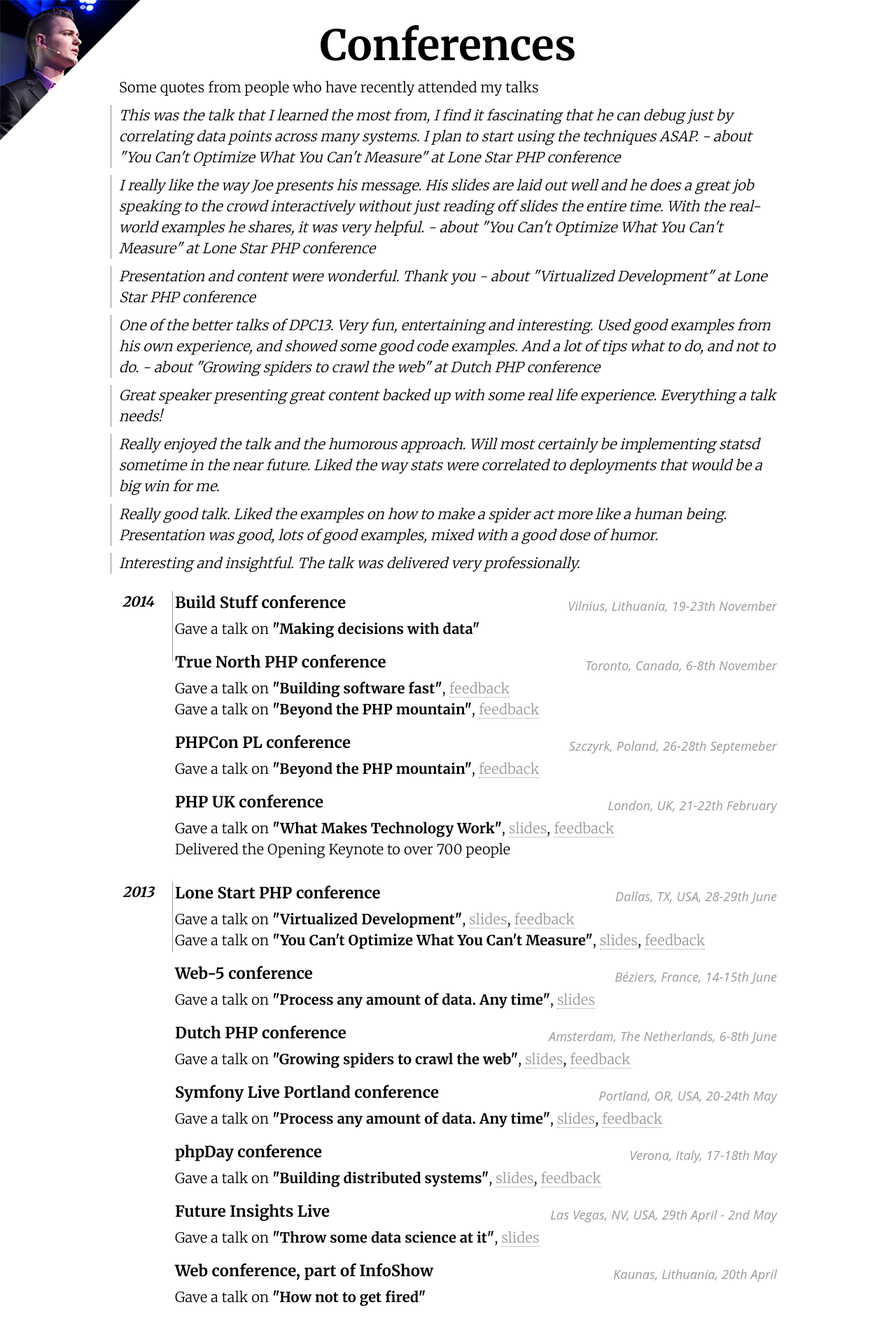
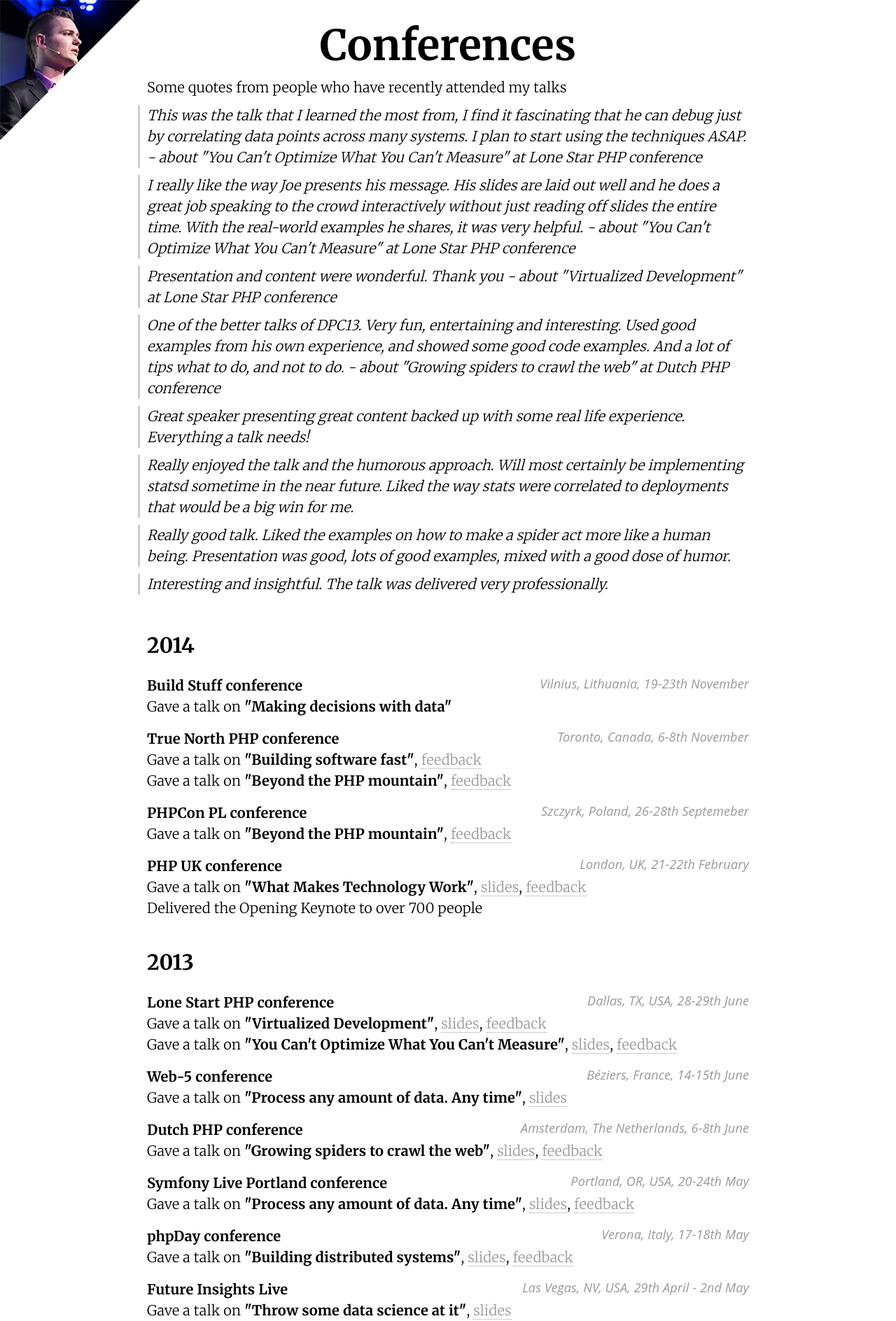
Before and after one commit to juokaz/juokaz.com, a Jekyll site: the page built from conferences.html, in a window 1280 px wide. Shown: the top 1888 px of the page at 70% size. Built offline with Jekyll 4.4.1, drawn with Linux system fonts in a browser that asks for light colours; nearby versions of some CDN libraries.

Commit message:
Fix internal pages to be responsive

```diff
--- a/conferences.html
+++ b/conferences.html
@@ -29,14 +29,11 @@ Some quotes from people who have recently attended my talks
 
 <ul id="photos"></ul>
 
-<dl>
-    <dd class="clear"></dd>
+{% for year in site.conferences %}
+    <h2>{{ year.year }}</h2>
 
-    {% for year in site.conferences %}
-    <dt>{{ year.year }}</dt>
-    <dd>
     {% for conference in year.talks %}
-        <h2>{{ conference.title }} <span>{{ conference.location }}, {{ conference.date }}</span></h2>
+    <h3>{{ conference.title }} <span>{{ conference.location }}, {{ conference.date }}</span></h3>
     <p>
         {% if conference.spoken %}
             {% for talk in conference.spoken %}
@@ -50,12 +47,8 @@ Some quotes from people who have recently attended my talks
         {% endif %}
     </p>
     {% endfor %}
-    </dd>
+{% endfor %}
 
-    <dd class="clear"></dd>
-
-    {% endfor %}
-</dl>
 </section>
 
 <script type="text/javascript" src="https://ajax.googleapis.com/ajax/libs/jquery/1.7.0/jquery.min.js"></script>
--- a/internal.css
+++ b/internal.css
@@ -1,20 +1,16 @@
 * { margin: 0; padding: 0; }
-body { font: 20px 'Merriweather', serif; letter-spacing: 0.01rem; font-weight: 300; line-height: 1.5; width: 940px; margin: 20px auto 30px; padding: 0 40px 0 40px;}
+body { font: 20px 'Merriweather', serif; letter-spacing: 0.01rem; font-weight: 300; line-height: 1.5; width: 100%; max-width: 940px; margin: 20px auto 30px;}
 .clear { clear: both; }
-section > header { text-align: center; width: 720px; margin: 0 auto;}
+section { margin-left: 20px; margin-right: 20px; }
+section > header { text-align: center; }
 h1, h2, h3 { font-family: 'Merriweather', serif; }
 h1 { font-size: 60px; font-weight: 700; display: inline; }
-h2 { font-size: 22px; margin: 0 0 6px 0; position: relative; }
-h2 span { position: absolute; bottom: 0; right: 0; font: 22px 'Open Sans', serif; font-style: italic; font-size: 18px; color: #999; font-weight: normal; }
+h2 { margin-top: 40px; margin-bottom: 20px; font-size: 30px; }
+h3 span { float: right; font: 22px 'Open Sans', serif; font-style: italic; font-size: 18px; color: #999; font-weight: normal; }
 h3 { font-size: 20px;}
 p { margin: 0 0 16px 0; }
 a { color: #999; text-decoration: none; border-bottom: 1px dotted #999; }
 a:hover { border-bottom-style: solid; color: black; }
-dt { font-style: italic; font-weight: 700; font-size: 20px; text-align: right; padding: 0 26px 0 0; width: 150px; float: left; height: 100px; border-right: 1px solid #999;  }
-.conferences dt { width: 50px; }
-dd { width: 760px; float: right; }
-.conferences dd { width: 860px; }
-dd.clear { float: none; margin: 0; height: 15px; }
 
 .footer { font: 40px 'Crimson Text', serif; text-transform: uppercase; float: left; width: 100%; }
 .footer > a { color: black; }
@@ -46,15 +42,13 @@ blockquote { margin-top: 10px; margin-bottom: 10px; margin-left: -13px; padding-
 div .fb_reset { display: inline; }
 .twitter-share-button {width: 80px !important; }
 
-.conferences #photos { margin: 0 auto; padding: 0; overflow: hidden; width: 960px; }
-.conferences #photos li { list-style: none; float: left; margin: 5px; padding: 1px; background: #eee; -moz-box-shadow: 0 0 4px #444; -webkit-box-shadow: 0 0 2px #000; width: 180px; height: 180px; }
+.conferences #photos { margin: 0 auto; padding: 0; overflow: hidden; }
+.conferences #photos li { list-style: none; float: left; margin: 5px; padding: 1px; background: #eee; -moz-box-shadow: 0 0 4px #444; -webkit-box-shadow: 0 0 2px #000; width: 160px; height: 160px; }
 .conferences #photos li div { background-size: cover; background-position: center; background-repeat: no-repeat; width: 100%; height: 100%; }
 .conferences #photos li a { }
 .conferences #photos li img {  }
 .conferences #photos li a img { border: none; }
 
-.cv h2 { margin-top: 40px; margin-bottom: 20px; font-size: 30px; }
-.cv h3 span { float: right; font: 22px 'Open Sans', serif; font-style: italic; font-size: 18px; color: #999; font-weight: normal; }
 .cv h3 { margin-top: 30px;}
 .cv ul { margin: 0 0 0 17px; }
 
@@ -75,3 +69,7 @@ img.grayscale:hover {
 .corner-logo {
     position: absolute; top: 0; left: 0; border: 0;
 }
+
+@media (max-width: 767px) {
+
+}
```
Lines whose indentation alone changed are shown as unchanged.
